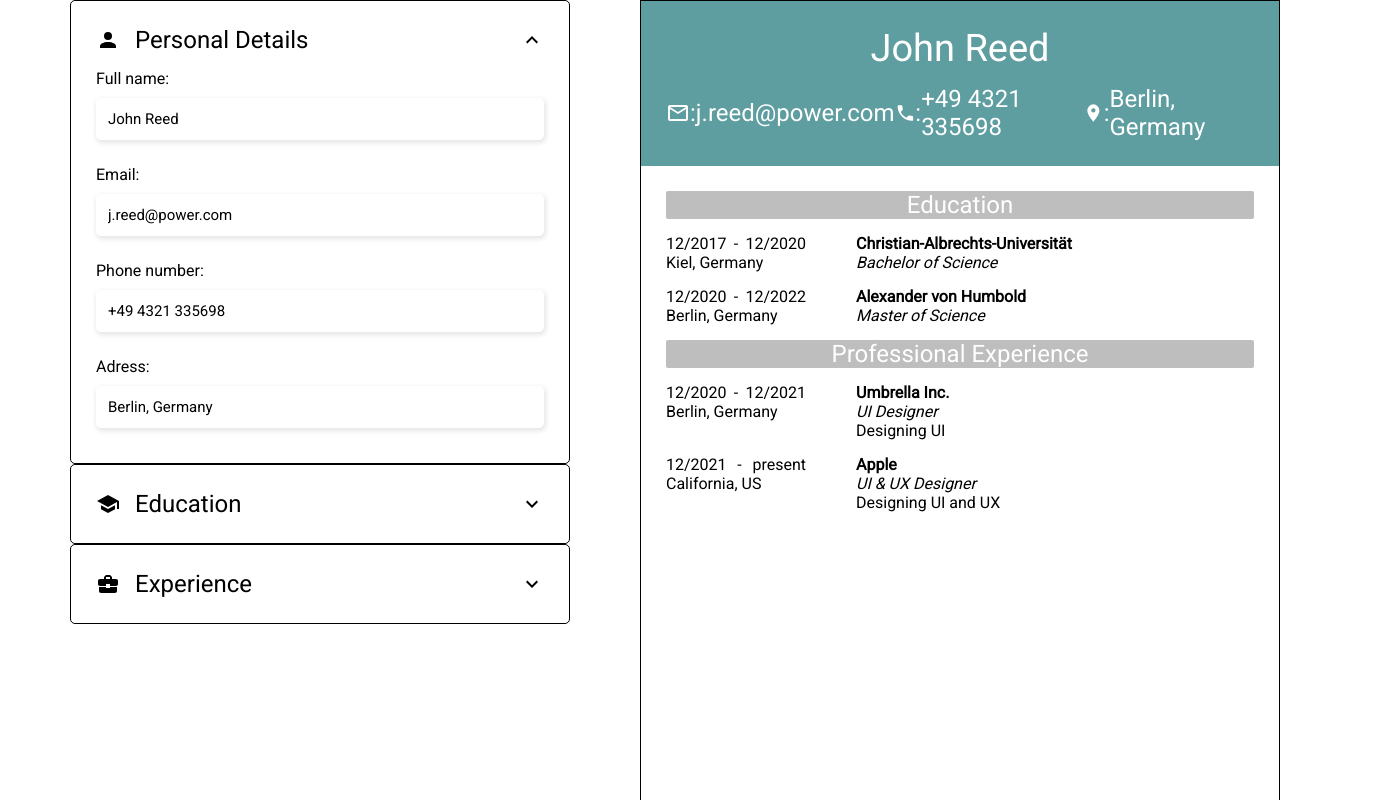
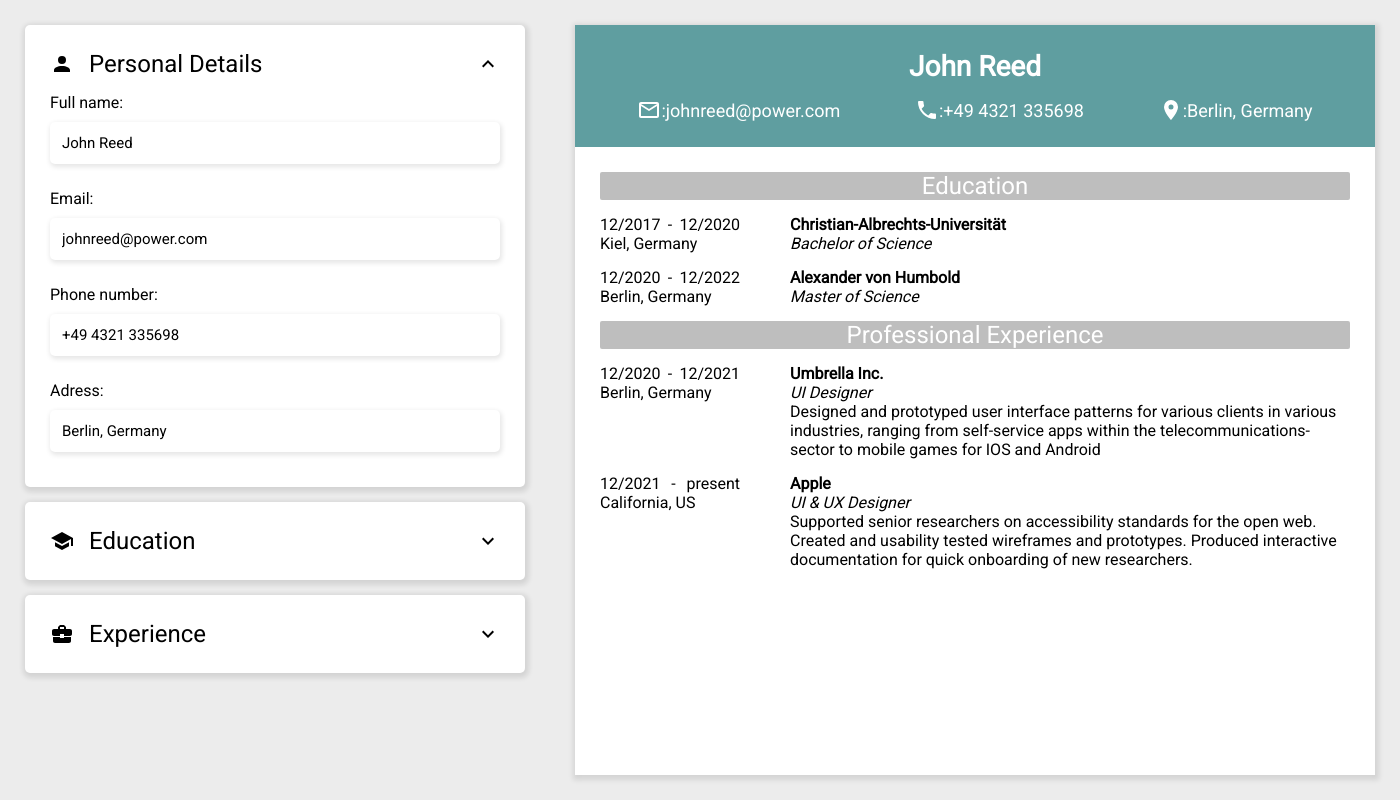
Before and after one commit to DayanWalter/TOP-cv-application, a React (Vite) app: page / in a window 1280 px wide. Shown: the top 800 px of the page, 1400 px wide, since content can reach past the window. Built offline with nearby package versions, Linux system fonts and the light colour scheme.

Commit message:
Design changed

```diff
--- a/src/components/AddPersonal.jsx
+++ b/src/components/AddPersonal.jsx
@@ -66,13 +66,13 @@ export default function AddPersonal({
           </label>
         </form>
       ) : (
-        <form>
+        <form onClick={toggleActive}>
           <div className="personal">
             <Icon path={mdiAccount} size={1} />
 
             <h1>Personal Details</h1>
 
-            <Icon path={mdiChevronDown} size={1} onClick={toggleActive} />
+            <Icon path={mdiChevronDown} size={1} />
           </div>
         </form>
       )}
--- a/src/components/EducationList.jsx
+++ b/src/components/EducationList.jsx
@@ -17,7 +17,7 @@ export default function EducationList({
     <>
       {isActive ? (
         <>
-          <div className="openEntry">
+          <div className="openEntry" onClick={toggleActive}>
             <div className="education">
               <Icon path={mdiSchool} size={1} />
               <h1>Education</h1>
@@ -39,16 +39,18 @@ export default function EducationList({
 
           <div className="addEntry">
             <div className="addEducation">
-              <button onClick={setAddEduActive}>ADD EDUCATION BUTTON</button>
+              <button className="addButton" onClick={setAddEduActive}>
+                Add Education
+              </button>
             </div>
           </div>
         </>
       ) : (
-        <form>
+        <form onClick={toggleActive}>
           <div className="education">
             <Icon path={mdiSchool} size={1} />
             <h1>Education</h1>
-            <Icon path={mdiChevronDown} size={1} onClick={toggleActive} />
+            <Icon path={mdiChevronDown} size={1} />
           </div>
         </form>
       )}
--- a/src/components/ExperienceList.jsx
+++ b/src/components/ExperienceList.jsx
@@ -17,11 +17,11 @@ export default function ExperienceList({
     <>
       {isActive ? (
         <>
-          <div className="openEntry">
+          <div className="openEntry" onClick={toggleActive}>
             <div className="experience">
               <Icon path={mdiBriefcaseVariant} size={1} />
               <h1>Experience</h1>
-              <Icon path={mdiChevronUp} size={1} onClick={toggleActive} />
+              <Icon path={mdiChevronUp} size={1} />
             </div>
           </div>
 
@@ -39,16 +39,18 @@ export default function ExperienceList({
 
           <div className="addEntry">
             <div className="addExperience">
-              <button onClick={setAddExpActive}>ADD EXPERIENCE BUTTON</button>
+              <button className="addButton" onClick={setAddExpActive}>
+                Add Experience
+              </button>
             </div>
           </div>
         </>
       ) : (
-        <form>
+        <form onClick={toggleActive}>
           <div className="experience">
             <Icon path={mdiBriefcaseVariant} size={1} />
             <h1>Experience</h1>
-            <Icon path={mdiChevronDown} size={1} onClick={toggleActive} />
+            <Icon path={mdiChevronDown} size={1} />
           </div>
         </form>
       )}
--- a/src/components/newApp.jsx
+++ b/src/components/newApp.jsx
@@ -8,7 +8,7 @@ import CV from './CV';
 
 const examplePerson = {
   fullname: 'John Reed',
-  email: 'j.reed@power.com',
+  email: 'johnreed@power.com',
   phoneNumber: '+49 4321 335698',
   adress: 'Berlin, Germany',
 };
@@ -42,7 +42,8 @@ const exampleExp = [
     startDate: '12/2020',
     endDate: '12/2021',
     location: 'Berlin, Germany',
-    description: 'Designing UI',
+    description:
+      'Designed and prototyped user interface patterns for various clients in various industries, ranging from self-service apps within the telecommunications-sector to mobile games for IOS and Android',
   },
   {
     id: 1,
@@ -51,7 +52,8 @@ const exampleExp = [
     startDate: '12/2021',
     endDate: 'present',
     location: 'California, US',
-    description: 'Designing UI and UX',
+    description:
+      'Supported senior researchers on accessibility standards for the open web. Created and usability tested wireframes and prototypes. Produced interactive documentation for quick onboarding of new researchers.',
   },
 ];
 
--- a/src/styles/index.css
+++ b/src/styles/index.css
@@ -21,11 +21,12 @@
 
 body {
   font-family: 'Roboto', sans-serif;
+  background-color: rgb(236, 236, 236);
 }
 
 .app {
   display: flex;
-  /* padding: 25px; */
+  /* margin: 25px; */
 }
 .app .left,
 .app .right {
@@ -34,6 +35,7 @@ body {
   align-items: center;
   flex: 1;
   /* border: 1px solid black; */
+  padding: 25px;
   height: 100vh;
 }
 ul {
@@ -43,44 +45,71 @@ form {
   display: flex;
   flex-direction: column;
   width: 500px;
-  border: 1px solid black;
+  /* border: 1px solid black; */
+  background-color: white;
+
+  box-shadow: 1px 2px 5px 3px rgba(0, 0, 0, 0.1);
+
   border-radius: 5px;
   padding: 25px;
+  margin-bottom: 15px;
+}
+form:hover {
+  cursor: pointer;
 }
 .openEntry {
   display: flex;
   flex-direction: column;
   width: 500px;
-  border: 1px solid black;
+  /* border: 1px solid black; */
+  background-color: white;
+
+  box-shadow: 1px 2px 5px 3px rgba(0, 0, 0, 0.1);
+
   border-radius: 5px 5px 0px 0px;
   padding: 25px;
+}
+.openEntry:hover,
+.entry:hover {
+  cursor: pointer;
+}
+.entry:hover {
+  background-color: rgb(225, 225, 225);
 }
 .entry {
   display: flex;
   flex-direction: column;
   width: 500px;
-  border: 1px solid black;
-  /* border-radius: 5px; */
+  background-color: white;
+
+  box-shadow: 1px 2px 5px 3px rgba(0, 0, 0, 0.1);
+
+  /* border: 1px solid black; */
+  border-radius: 5px;
   padding: 25px;
   margin: 10px 0px;
 }
+
 .addEntry {
   display: flex;
   flex-direction: column;
+  align-items: center;
   width: 500px;
-  border: 1px solid black;
+  background-color: white;
+
+  box-shadow: 1px 2px 5px 3px rgba(0, 0, 0, 0.1);
+
+  /* border: 1px solid black; */
   border-radius: 0px 0px 5px 5px;
   padding: 25px;
+  margin-bottom: 15px;
 }
 form h1,
 .openEntry h1 {
   font-size: 24px;
   /* margin-bottom: 15px; */
 }
-form svg:last-child,
-.openEntry svg:last-child {
-  cursor: pointer;
-}
+
 form label {
   margin-top: 15px;
 }
@@ -160,16 +189,20 @@ form .button .save:hover {
 
 form .button .delete,
 form .button .cancel,
-form .button .save {
-  width: 80px;
+form .button .save,
+.addButton {
+  width: 120px;
   height: 40px;
 }
 
 .cv {
-  border: 1px solid black;
+  box-shadow: 1px 2px 5px 3px rgba(0, 0, 0, 0.1);
+  background-color: white;
+
+  /* border: 1px solid black; */
   min-width: 500px;
-  max-width: var(--cv-width);
-  min-height: var(--cv-heigth);
+  width: var(--cv-width);
+  height: var(--cv-heigth);
 }
 .cv .head,
 .cv .body {
@@ -181,7 +214,8 @@ form .button .save {
   min-height: 100px;
 }
 .cv .head .top {
-  font-size: 38px;
+  font-size: 28px;
+  font-weight: bold;
   margin-bottom: 15px;
   display: flex;
   justify-content: center;
@@ -190,13 +224,14 @@ form .button .save {
   display: flex;
   align-items: center;
   justify-content: space-around;
+  flex-wrap: wrap;
 }
 .cv .head .bottom .email,
 .cv .head .bottom .phone,
 .cv .head .bottom .location {
   display: flex;
   align-items: center;
-  font-size: 24px;
+  font-size: 18px;
 }
 
 .cv .body h1 {
```
